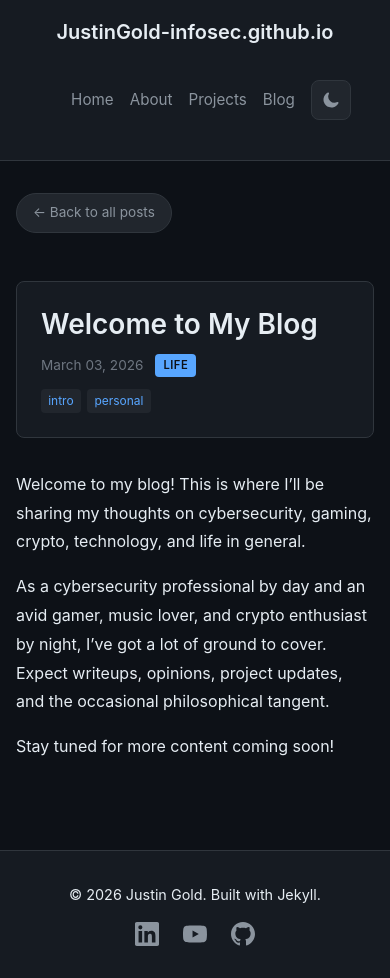
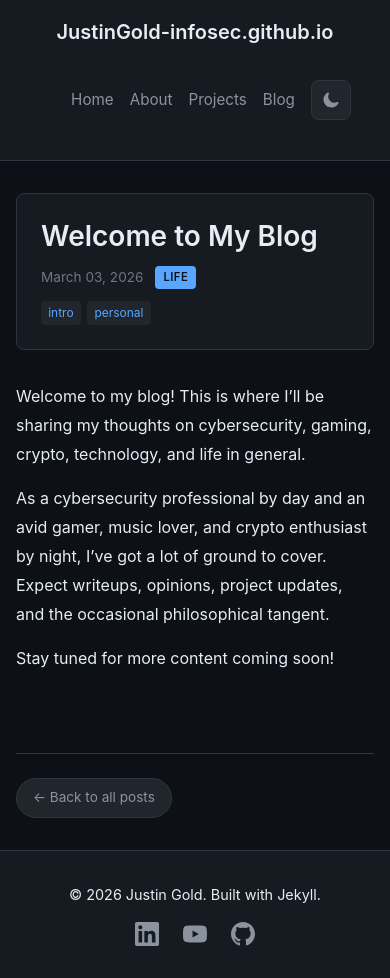
Before and after one commit to JustinGold-infosec/JustinGold-infosec.github.io, a Jekyll site: the page built from _posts/2026-03-04-welcome-to-my-blog.md, in a window 390 px wide and 978 px high. Built offline with Jekyll 4.4.1, drawn with Linux system fonts in a browser that asks for light colours.

Commit message:
Refactor post-sidebar styles and order
Updated styles for post-sidebar and post-main sections.

```diff
--- a/_layouts/default.html
+++ b/_layouts/default.html
@@ -15,7 +15,6 @@
       document.documentElement.setAttribute('data-theme', theme);
     })();
   </script>
-
 
   <style>
     /* ===== CSS Variables for Theming ===== */
@@ -564,8 +563,18 @@
       }
 
       .post-sidebar {
-        position: static;
-        margin-bottom: 1rem;
+        position: static !important;
+        top: auto !important;
+        height: auto;
+        order: 2;
+        margin-top: 2rem;
+        margin-bottom: 0;
+        padding-top: 1.5rem;
+        border-top: 1px solid var(--border);
+      }
+
+      .post-main {
+        order: 1;
       }
     }
 
```
